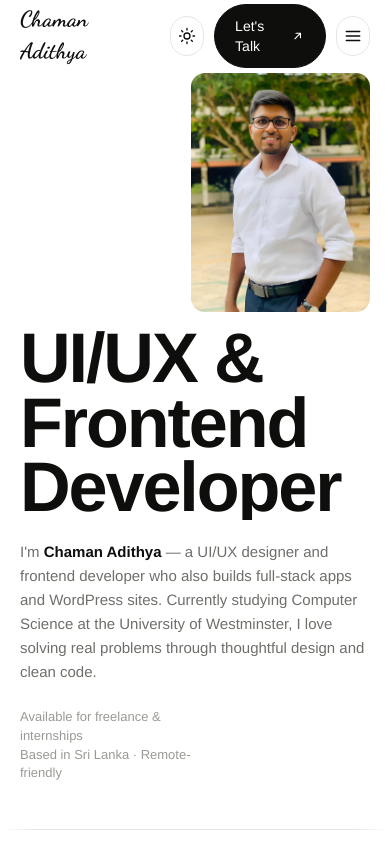
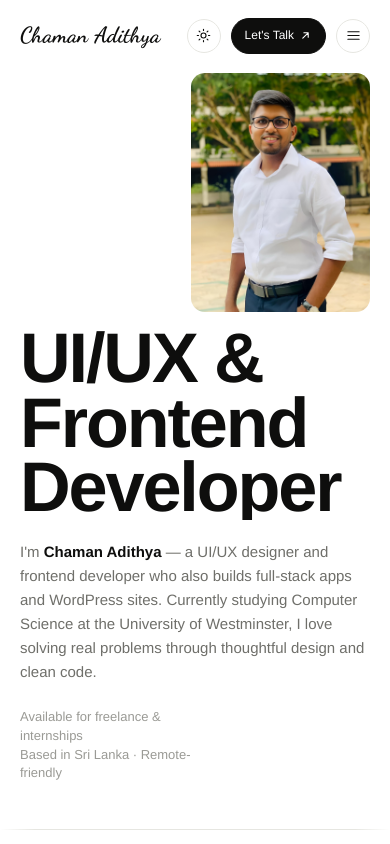
Before and after one commit to chamanadithya/My-Portfolio, a Next.js app: page / in a window 390 px wide. Shown: the top 844 px of the page. Built offline with nearby package versions, Linux system fonts and the light colour scheme.

Commit message:
style: shrink navigation and icon buttons for mobile devices

```diff
--- a/app/globals.css
+++ b/app/globals.css
@@ -399,6 +399,11 @@ footer.legal{ text-align:center; padding:30px 0; color:var(--faint); font-size:1
   .contact-top,.contact-foot,.contact-bottom{ padding-left:30px; padding-right:30px; }
   .hero h1{ font-size:clamp(58px,18vw,120px); }
   .hero-portrait{ width:46vw; }
+  /* Shrink nav buttons on mobile */
+  .nav .btn{ font-size:12px; padding:8px 13px; gap:5px; }
+  .nav .btn svg{ width:13px; height:13px; }
+  .icon-btn{ width:34px; height:34px; }
+  .icon-btn svg{ width:15px; height:15px; }
 }
 @media (max-width:560px){
   .wrap{ padding:0 20px; }
```
